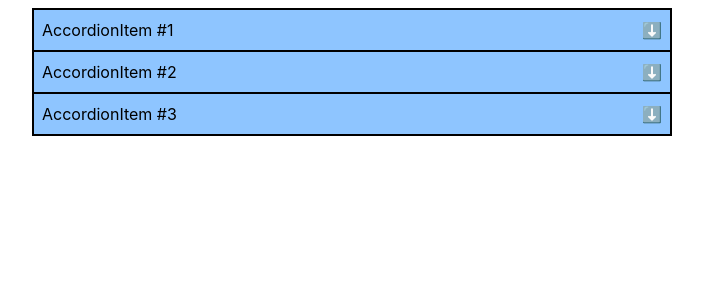
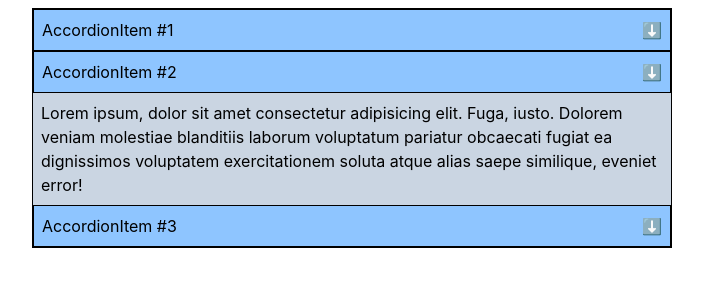
Before and after one commit to bobbyDeepak1415/accordion_01, a React (Vite) app: page / in a window 1280 px wide. Shown: the top 300 px of the page, without its empty margins (288-991 px from the left). Built offline with nearby package versions, Linux system fonts and the light colour scheme.

Commit message:
changes made

```diff
--- a/src/components/Accordion1.jsx
+++ b/src/components/Accordion1.jsx
@@ -1,4 +1,4 @@
-import React from 'react'
+import React, { useState } from 'react'
 import AccordionItem1 from './AccordionItem1'
 
 
@@ -10,10 +10,13 @@ const data=[
 
 
 const Accordion1 = () => {
+
+  const [openIndex,setOpenIndex]=useState(1)
+
   return (
     <div className='border w-[50vw] m-auto mt-2'>
       {data.map((item,index)=>(
-        <AccordionItem1 title={item.title} body={item.body} key={index}/>
+        <AccordionItem1 title={item.title} isOpen={index===openIndex} body={item.body} key={index}/>
       ))}
     </div>
   )
--- a/src/components/AccordionItem1.jsx
+++ b/src/components/AccordionItem1.jsx
@@ -1,8 +1,8 @@
 import React, { useState } from 'react'
 
-const AccordionItem1 = ({title,body}) => {
+const AccordionItem1 = ({title,body,isOpen,setIsOpen}) => {
 
-  const [isOpen,setIsOpen]=useState(false)
+  // const [isOpen,setIsOpen]=useState(false)
 
   return (
     <div>
```
